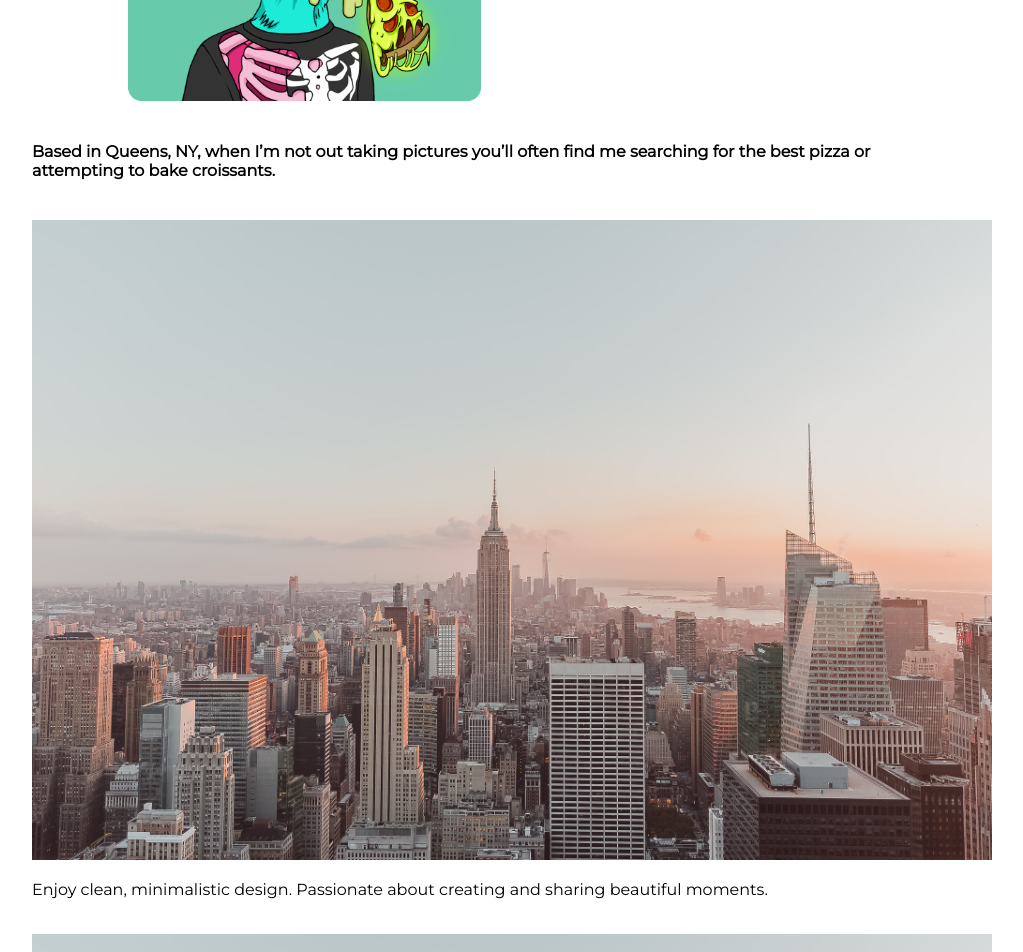
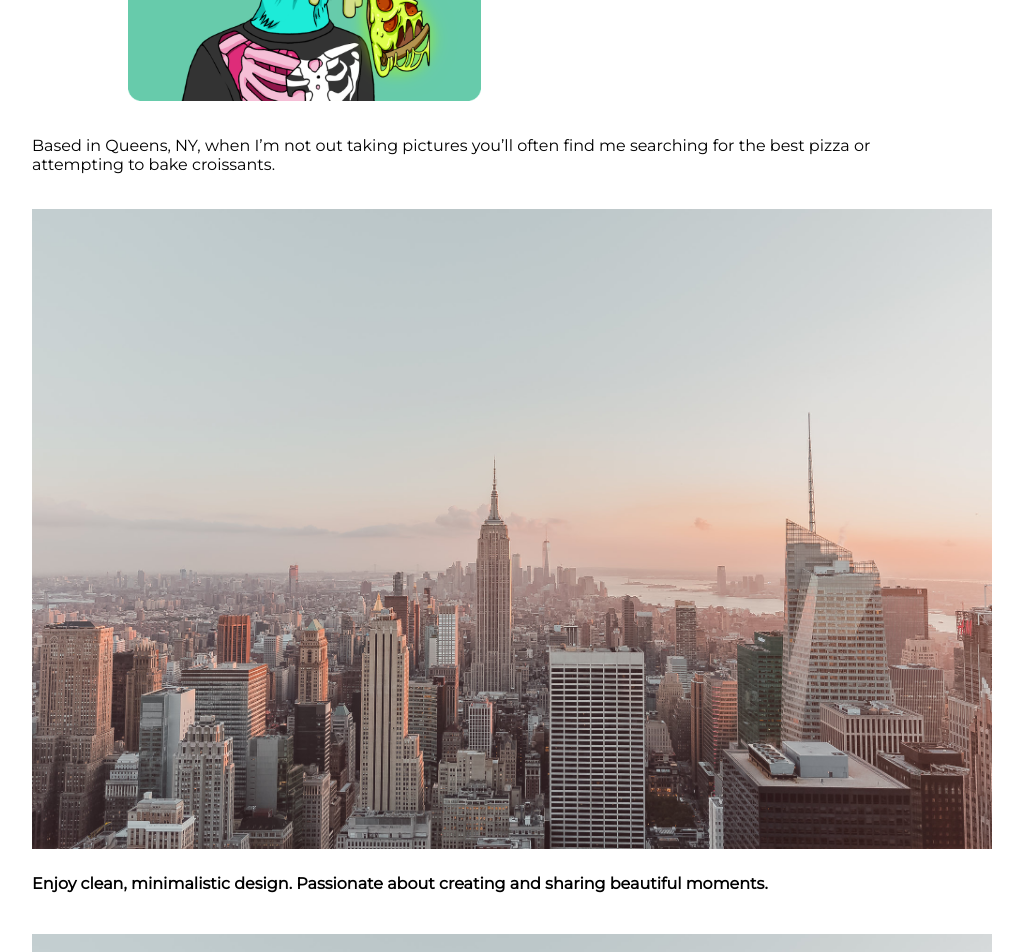
Before and after one commit to BoomBoomPau/JPAU-Portfolio, a React (Create React App) app: page /about in a window 1280 px wide. Shown: the part 300-1252 px from the top of the page, without its empty margins (128-1151 px from the left). Built offline with nearby package versions, Linux system fonts and the light colour scheme.

Commit message:
about-me ui fixes

```diff
--- a/src/AboutMe.js
+++ b/src/AboutMe.js
@@ -18,17 +18,17 @@ export default function AboutMe() {
       </div>
       <div className="container-aboutme-section-2">
         <br />
-        <h4>
+        <p id="section-1">
           Based in Queens, NY, when I’m not out taking pictures you’ll often
           find me searching for the best pizza or attempting to bake croissants.
-        </h4>
+        </p>
         <br />
 
         <img src={aboutImage1} id="NYC" />
-        <p>
+        <h4>
           Enjoy clean, minimalistic design. Passionate about creating and
           sharing beautiful moments.
-        </p>
+        </h4>
       </div>
 
       <div className="container-aboutme-section-2">
```
